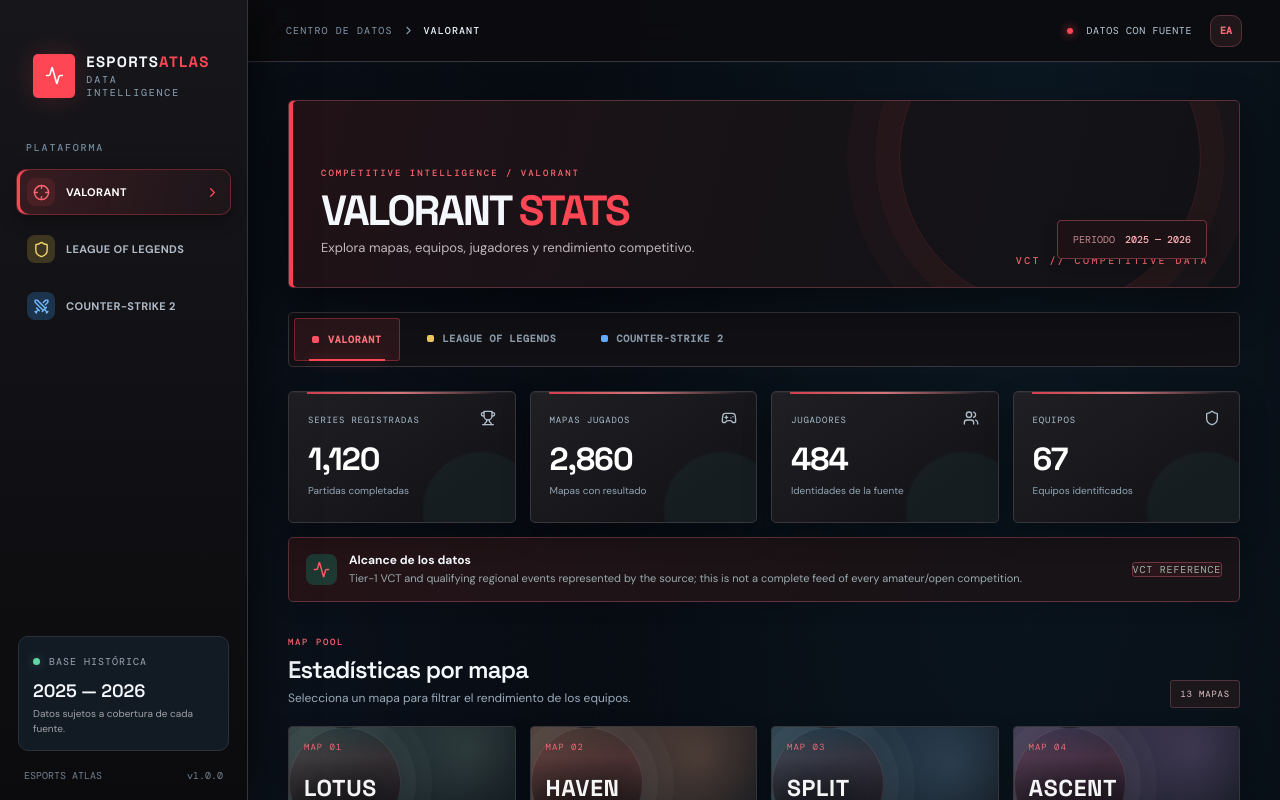
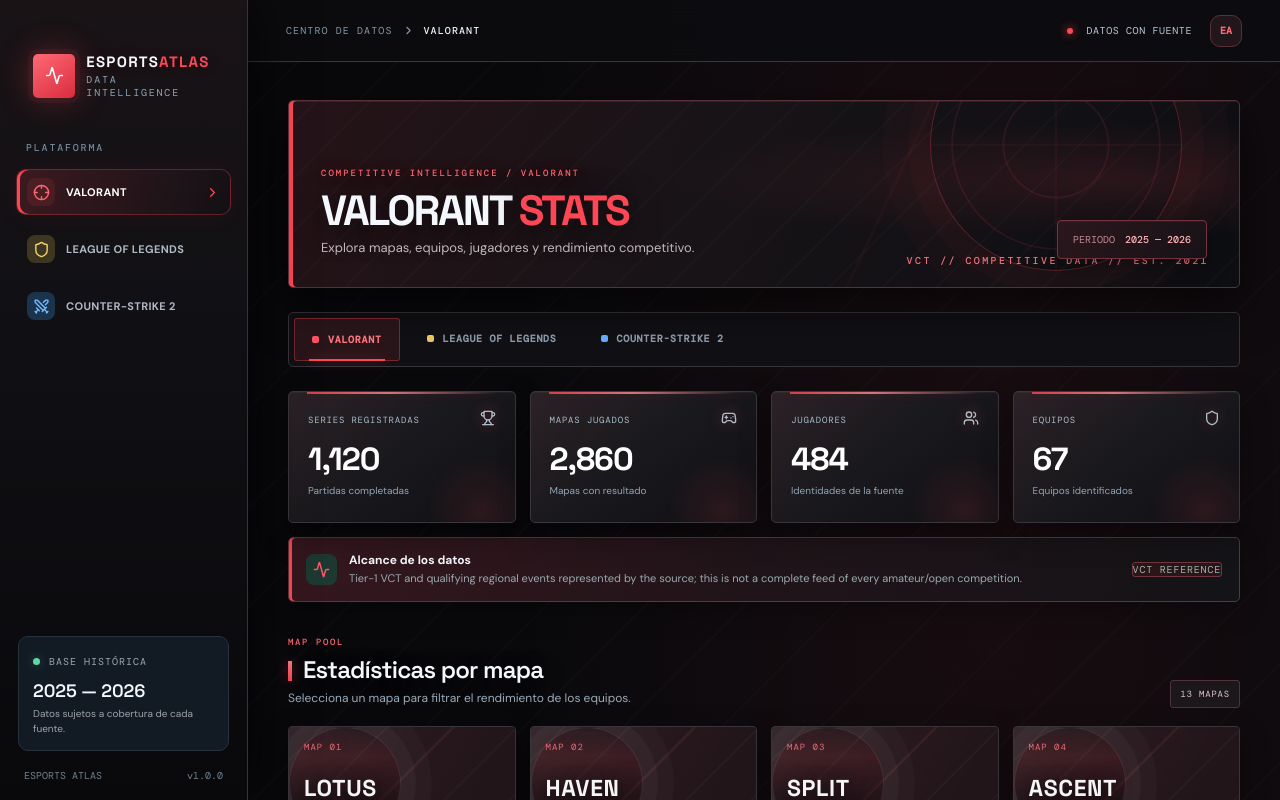
Before and after one commit to juamssitoo-sys/esports-stats-database, a Next.js app in the folder web/: page / in a window 1280 px wide. Shown: the top 800 px of the page. Built offline with nearby package versions, Linux system fonts and the light colour scheme.

Commit message:
design: add immersive VALORANT tactical HUD atmosphere

```diff
--- a/web/app/globals.css
+++ b/web/app/globals.css
@@ -551,3 +551,146 @@ body{
  .valorant-theme .page-heading h1{font-size:30px}
  .valorant-theme .nav-game.active{box-shadow:inset 0 -2px 0 #ff4655}
 }
+
+/* VALORANT immersion pass — tactical HUD atmosphere, preserving data layout */
+.valorant-theme{
+  background-color:#09090c;
+  background-image:
+    radial-gradient(ellipse at 78% 8%,#ff465510 0,transparent 34%),
+    radial-gradient(ellipse at 8% 92%,#ff465508 0,transparent 30%);
+}
+.valorant-theme .content{
+  background-image:
+    linear-gradient(115deg,transparent 0 73%,#ff465505 73.1% 73.3%,transparent 73.4%),
+    repeating-linear-gradient(135deg,transparent 0 34px,#ffffff04 35px,#ffffff04 36px,transparent 37px 70px);
+  background-position:top right;
+  background-size:100% 100%;
+  background-repeat:no-repeat;
+}
+.valorant-theme .sidebar{
+  background-image:
+    linear-gradient(180deg,#191316 0%,#101014 42%,#09090c 100%),
+    repeating-linear-gradient(0deg,transparent 0 42px,#ffffff04 43px);
+}
+.valorant-theme .brand-mark{
+  background:linear-gradient(145deg,#ff6975,#d92c3d);
+  box-shadow:0 0 0 5px #ff465510,0 0 34px #ff465555;
+}
+.valorant-theme .brand b{
+  text-shadow:0 0 22px #ff465522;
+}
+.valorant-theme .nav-game.active{
+  background:linear-gradient(100deg,#ff46552b 0%,#ff46550e 68%,transparent 100%);
+  box-shadow:inset 3px 0 0 #ff4655,0 0 24px #ff465510;
+}
+.valorant-theme .page-heading{
+  background:
+    linear-gradient(115deg,transparent 0 62%,#ff46550a 62.1% 62.3%,transparent 62.4%),
+    repeating-linear-gradient(135deg,transparent 0 18px,#ffffff05 19px,#ffffff05 20px,transparent 21px 38px),
+    radial-gradient(ellipse at 86% 42%,#ff46551b 0,transparent 38%),
+    linear-gradient(110deg,#251318 0%,#171317 47%,#0d0e12 100%);
+  box-shadow:0 18px 48px #0009,inset 4px 0 0 #ff4655,inset 0 1px 0 #ffffff12;
+}
+.valorant-theme .page-heading:after{
+  width:250px;height:250px;right:6%;top:-82px;
+  border:1px solid #ff46554a;
+  border-radius:50%;
+  background:
+    linear-gradient(90deg,transparent 49.7%,#ff465526 50%,transparent 50.3%),
+    linear-gradient(0deg,transparent 49.7%,#ff465526 50%,transparent 50.3%),
+    radial-gradient(circle,transparent 0 29%,#ff46551b 29.5% 30%,transparent 30.5% 58%,#ff46551b 58.5% 59%,transparent 59.5%);
+  box-shadow:0 0 0 22px #ff465508,0 0 0 48px #ff465505;
+}
+.valorant-theme .page-heading:before{
+  content:"VCT  //  COMPETITIVE DATA  //  EST. 2021";
+  color:#ff7d87;
+  text-shadow:0 0 14px #ff465555;
+}
+.valorant-theme .page-heading .eyebrow{
+  text-shadow:0 0 18px #ff465566;
+}
+.valorant-theme .page-heading h1{
+  text-shadow:0 5px 30px #0009;
+}
+.valorant-theme .period-badge{
+  background:linear-gradient(135deg,#2b171d,#171216);
+  box-shadow:inset 0 1px 0 #ffffff0b,0 8px 24px #0004;
+}
+.valorant-theme .metric-card{
+  background:
+    linear-gradient(135deg,#ff46550b,transparent 46%),
+    linear-gradient(145deg,#222024,#131317 82%);
+  box-shadow:0 12px 30px #0006,inset 0 1px 0 #ffffff0b;
+}
+.valorant-theme .metric-card:before{
+  background:radial-gradient(circle,#ff46551b 0,transparent 68%);
+}
+.valorant-theme .metric-card:after{
+  background:linear-gradient(90deg,#ff4655 0%,#ff8a92 44%,transparent 100%);
+  box-shadow:0 0 12px #ff465544;
+}
+.valorant-theme .metric-top i{
+  filter:drop-shadow(0 0 7px #ff465566);
+}
+.valorant-theme .coverage-banner{
+  background:
+    linear-gradient(100deg,#35171e 0%,#201419 48%,#141317 100%);
+  box-shadow:inset 3px 0 0 #ff4655,0 10px 26px #0004;
+}
+.valorant-theme .section-title h2{
+  text-shadow:0 3px 18px #0008;
+}
+.valorant-theme .section-title h2:before{
+  content:"";
+  display:inline-block;
+  width:4px;height:20px;
+  margin:0 11px 0 0;
+  vertical-align:-3px;
+  background:linear-gradient(180deg,#ff7b85,#ff4655);
+  box-shadow:0 0 12px #ff465566;
+}
+.valorant-theme .map-card{
+  background:
+    linear-gradient(145deg,#ff465509,transparent 48%),
+    linear-gradient(160deg,#1c191d,#111115);
+  box-shadow:0 10px 28px #0006,inset 0 1px 0 #ffffff08;
+}
+.valorant-theme .map-card:hover,
+.valorant-theme .map-card.map-active{
+  box-shadow:0 0 0 1px #ff465566,0 0 28px #ff46551c,0 16px 38px #0009;
+}
+.valorant-theme .map-art{
+  background-image:
+    linear-gradient(135deg,transparent 0 47%,#ff46551a 47.2% 47.7%,transparent 48%),
+    repeating-linear-gradient(135deg,transparent 0 22px,#ffffff08 23px,#ffffff08 24px,transparent 25px 46px);
+}
+.valorant-theme .map-art span{
+  text-shadow:0 0 16px #ff465566;
+}
+.valorant-theme .map-card-bottom{
+  background:linear-gradient(90deg,#191519,#111115);
+}
+.valorant-theme .team-table-wrap,
+.valorant-theme .player-table-wrap,
+.valorant-theme .player-list{
+  box-shadow:0 14px 34px #0007,inset 0 1px 0 #ffffff08;
+}
+.valorant-theme .team-table th,
+.valorant-theme .player-table th{
+  background:linear-gradient(90deg,#2a1c21,#21191d);
+}
+.valorant-theme .detail-panel{
+  background:
+    radial-gradient(ellipse at 100% 0%,#ff46551b,transparent 45%),
+    linear-gradient(160deg,#21171c,#101014 75%);
+  box-shadow:-20px 0 70px #0009,inset 1px 0 0 #ff46551a;
+}
+.valorant-theme .detail-kpis div{
+  box-shadow:inset 0 1px 0 #ffffff0b,0 8px 20px #0004;
+}
+.valorant-theme .close-btn{
+  box-shadow:0 0 14px #ff465514;
+}
+.valorant-theme .page-footer{
+  color:#91888d;
+}
```
